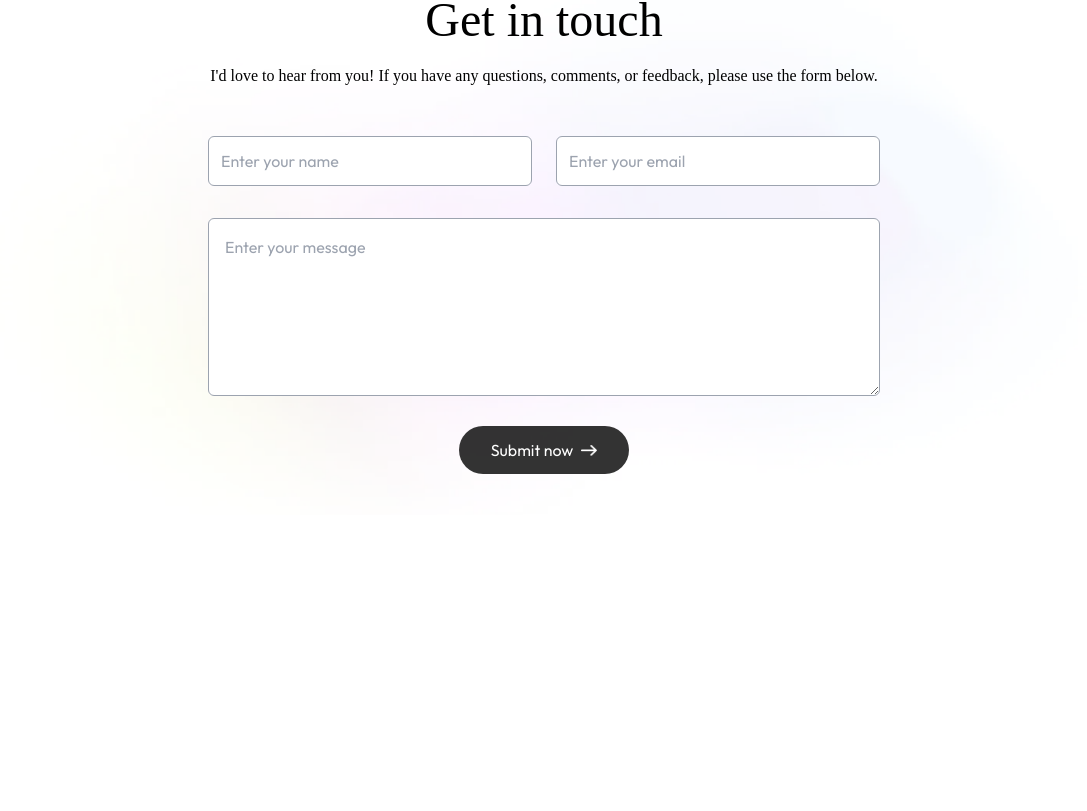
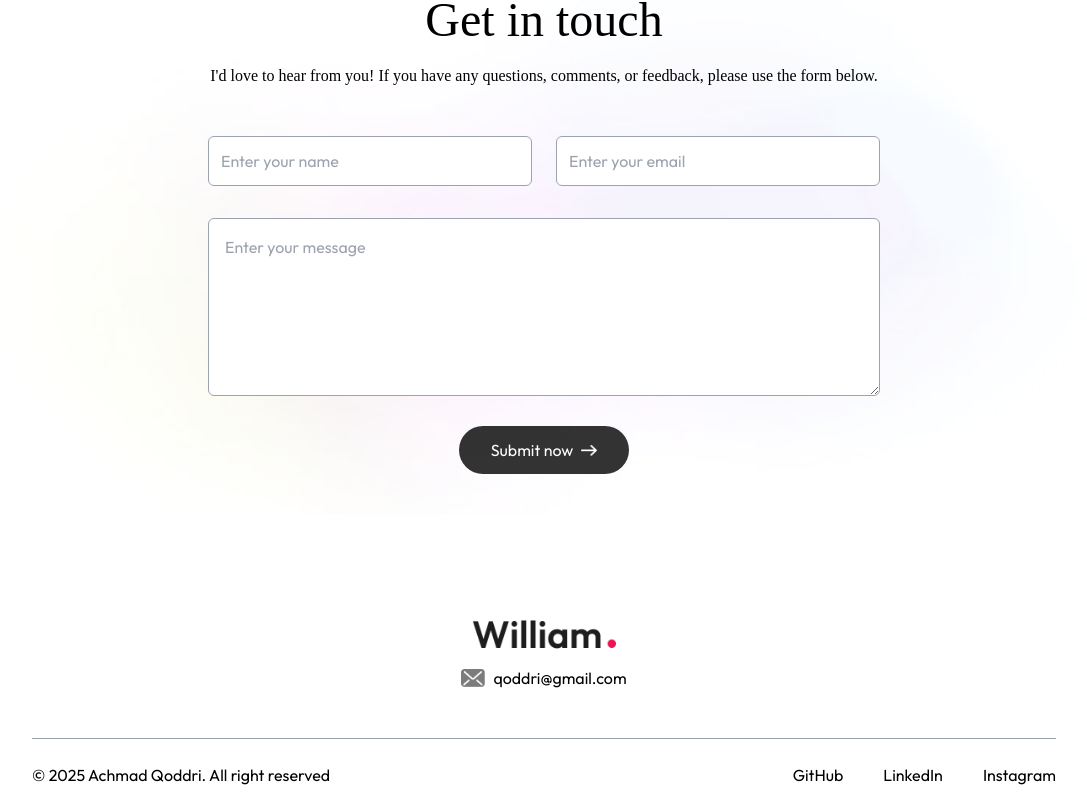
Before and after one commit to AQodS/aqods-porto, a Next.js app: page / in a window 1280 px wide. Shown: the part 2974-3785 px from the top of the page, without its empty margins (96-1183 px from the left). Before the commit the page ends 3504 px from the top, so only its background shows below. Built offline with nearby package versions, Linux system fonts and the light colour scheme; a web font is replaced by a local one.

Commit message:
feat: footer

```diff
--- /dev/null
+++ b/app/components/Footer.jsx
@@ -0,0 +1,40 @@
+import { assets } from "@/assets/assets";
+import Image from "next/image";
+import React from "react";
+
+const Footer = () => {
+  return (
+    <div className="mt-20">
+      <div className="text-center">
+        <Image alt="" className="w-36 mx-auto mb-2" src={assets.logo} />
+        <div className="w-max flex items-center gap-2 mx-auto">
+          <Image alt="" className="w-6" src={assets.mail_icon} />
+          qoddri@gmail.com
+        </div>
+      </div>
+
+      <div className="text-center sm:flex items-center justify-between border-t border-gray-400 mx-[10%] mt-12 py-6">
+        <p>&copy; 2025 Achmad Qoddri. All right reserved</p>
+        <ul className="flex items-center gap-10 justify-center mt-4 sm:mt-0">
+          <li>
+            <a href="https://github.com/AQodS" target="_blank">
+              GitHub
+            </a>
+          </li>
+          <li>
+            <a href="https://www.linkedin.com/in/qoddri/" target="_blank">
+              LinkedIn
+            </a>
+          </li>
+          <li>
+            <a href="https://github.com/AQodS" target="_blank">
+              Instagram
+            </a>
+          </li>
+        </ul>
+      </div>
+    </div>
+  );
+};
+
+export default Footer;
--- a/app/components/Navbar.jsx
+++ b/app/components/Navbar.jsx
@@ -2,7 +2,7 @@ import { assets } from "@/assets/assets";
 import Image from "next/image";
 import { useEffect, useRef, useState } from "react";
 
-const Navbar = () => {
+const Navbar = ({ isDarkMode, setIsDarkMode }) => {
   const [isScroll, setIsScroll] = useState(false);
   const sideMenuRef = useRef();
   const openMenu = () => {
@@ -24,7 +24,7 @@ const Navbar = () => {
 
   return (
     <>
-      <div className="fixed top-0 left-0 -z-10 translate-y-[-80%]">
+      <div className="fixed top-0 left-0 -z-10 translate-y-[-80%] dark:hidden">
         <Image alt="" className="w-full" src={assets.header_bg_color} />
       </div>
 
@@ -74,8 +74,8 @@ const Navbar = () => {
         </ul>
 
         <div className="flex items-center gap-4">
-          <button>
-            <Image alt="" className="w-6" src={assets.moon_icon} />
+          <button onClick={()=> setIsDarkMode(!isDarkMode)}>
+            <Image alt="" className="w-6" src={isDarkMode ? assets.sun_icon : assets.moon_icon} />
           </button>
 
           <a
--- a/app/layout.js
+++ b/app/layout.js
@@ -20,7 +20,7 @@ export default function RootLayout({ children }) {
   return (
     <html lang="en" className="scroll-smooth">
       <body
-        className={`${outfit.className} ${ovo.className} antialiased overflow-x-hidden`}
+        className={`${outfit.className} ${ovo.className} antialiased overflow-x-hidden dark:bg-darkTheme dark:text-white`}
       >
         {children}
       </body>
--- a/app/page.js
+++ b/app/page.js
@@ -1,20 +1,43 @@
 "use client";
+import { useEffect, useState } from "react";
 import About from "./components/About";
 import Contact from "./components/Contact";
+import Footer from "./components/Footer";
 import Header from "./components/Header";
 import Navbar from "./components/Navbar";
 import Services from "./components/Services";
 import Work from "./components/Work";
 
 export default function Home() {
+  const [isDarkMode, setIsDarkMode] = useState(false);
+
+  useEffect(() => {
+    if (localStorage.theme === "dark" || (!("theme" in localStorage) && window.matchMedia("(prefers-color-scheme: dark").matches)) {
+      setIsDarkMode(true);
+    } else {
+      setIsDarkMode(false);
+    }
+  }, []);
+
+  useEffect(() => {
+    if (isDarkMode) {
+      document.documentElement.classList.add("dark");
+      localStorage.theme = "dark";
+    } else {
+      document.documentElement.classList.remove("dark");
+      localStorage.theme = "";
+    }
+  }, [isDarkMode]);
+
   return (
     <>
-      <Navbar />
-      <Header />
-      <About />
-      <Services />
-      <Work />
-      <Contact />
+      <Navbar isDarkMode={isDarkMode} setIsDarkMode={setIsDarkMode} />
+      <Header isDarkMode={isDarkMode} />
+      <About isDarkMode={isDarkMode} />
+      <Services isDarkMode={isDarkMode} />
+      <Work isDarkMode={isDarkMode} />
+      <Contact isDarkMode={isDarkMode} />
+      <Footer isDarkMode={isDarkMode} />
     </>
   );
 }
--- a/tailwind.config.mjs
+++ b/tailwind.config.mjs
@@ -9,8 +9,8 @@ export default {
     extend: {
       colors: {
         lightHover: "#fcf4ff",
-        darkHover: "2a004a",
-        darkTheme: "11001f",
+        darkHover: "#2a004a",
+        darkTheme: "#11001f",
       },
       fontFamily: {
         Outfit: ["Outfit", "sans-serif"],
@@ -25,5 +25,6 @@ export default {
       },
     },
   },
+  darkMode: "selector",
   plugins: [],
 };
```
